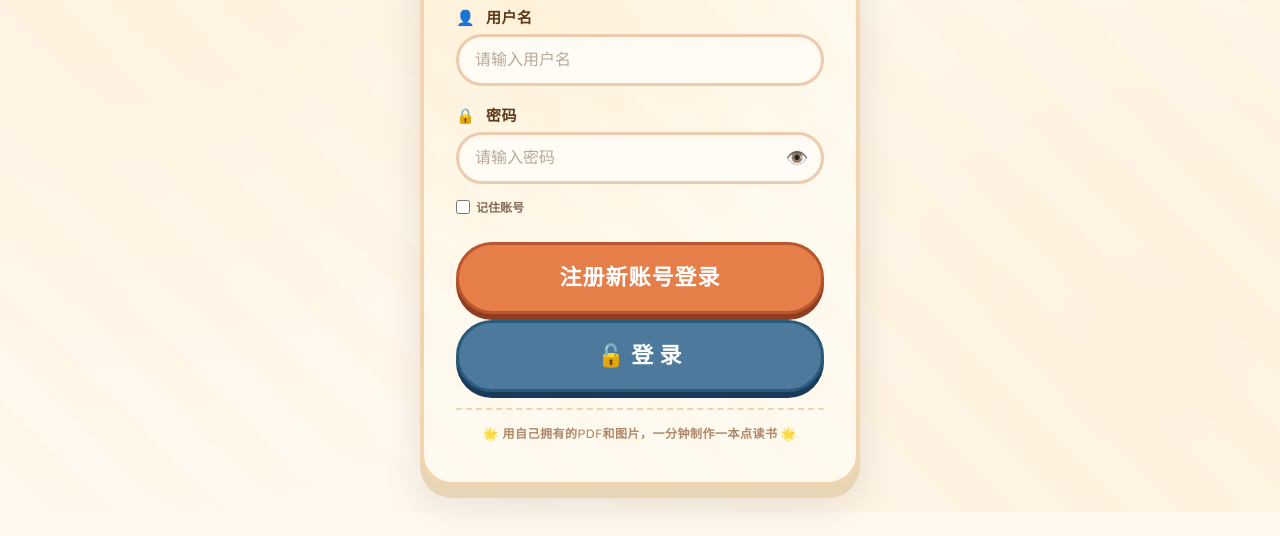
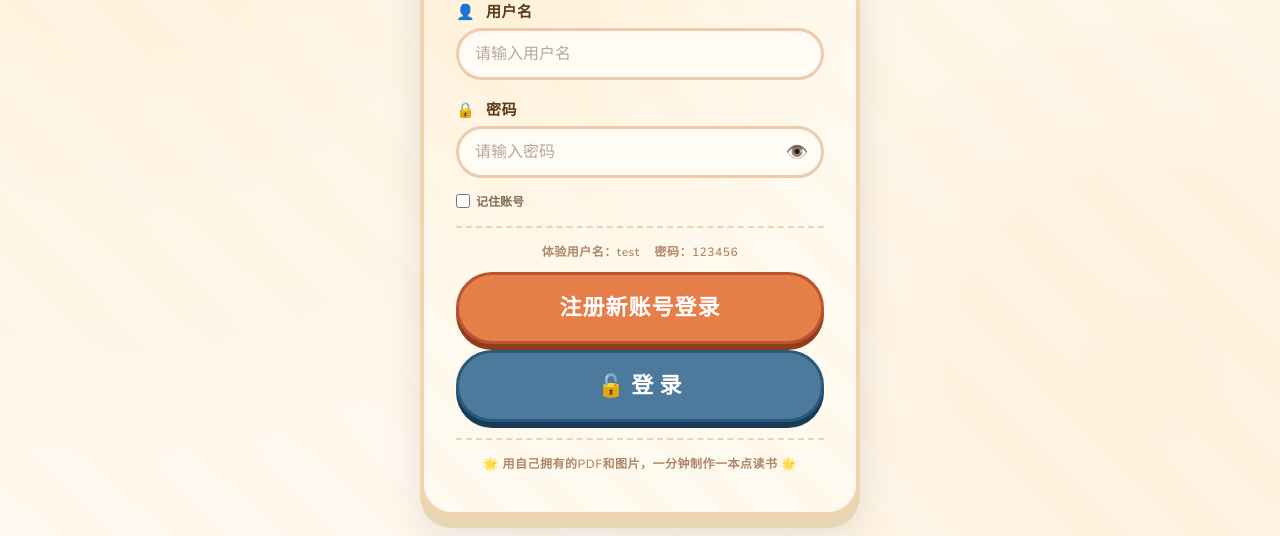
Before and after one commit to zhangzheng211/tappyread, a website: page index.html in a window 1280 px wide. Shown: the part 288-824 px from the top of the page. Before the commit the page ends 800 px from the top, so only its background shows below. Drawn offline with nearby package versions, Linux system fonts and the light colour scheme.

Commit message:
放开体验用户

```diff
--- a/index.html
+++ b/index.html
@@ -377,9 +377,9 @@
         <div class="helper-row">
             <label class="remember"><input type="checkbox" id="rememberUser"> 记住账号</label>
         </div>
-        <!-- <div class="footer-note">
+        <div class="footer-note">
             体验用户名：test&nbsp;&nbsp;&nbsp;&nbsp;密码：123456
-        </div> -->
+        </div>
 
         <!-- 错误提示 -->
         <div class="error-msg" id="errorMsg">❌ 用户名或密码错误，请重试</div>
```
Also changed, not shown: 1 other file.
